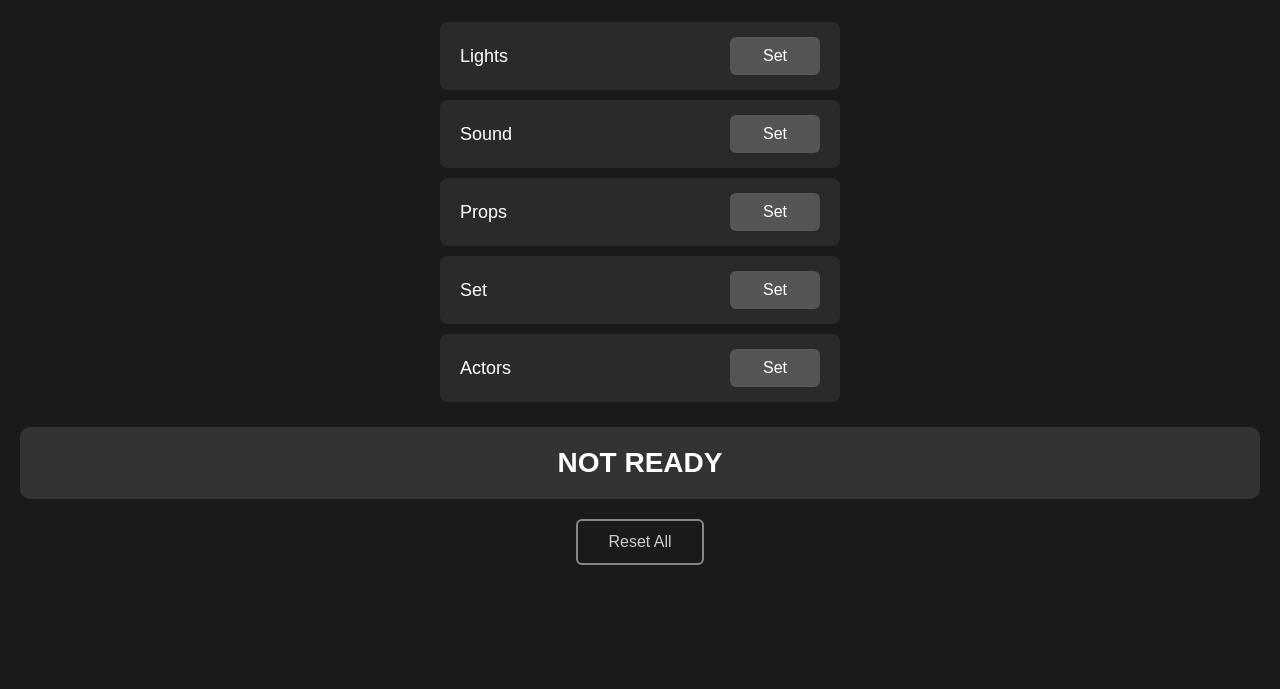
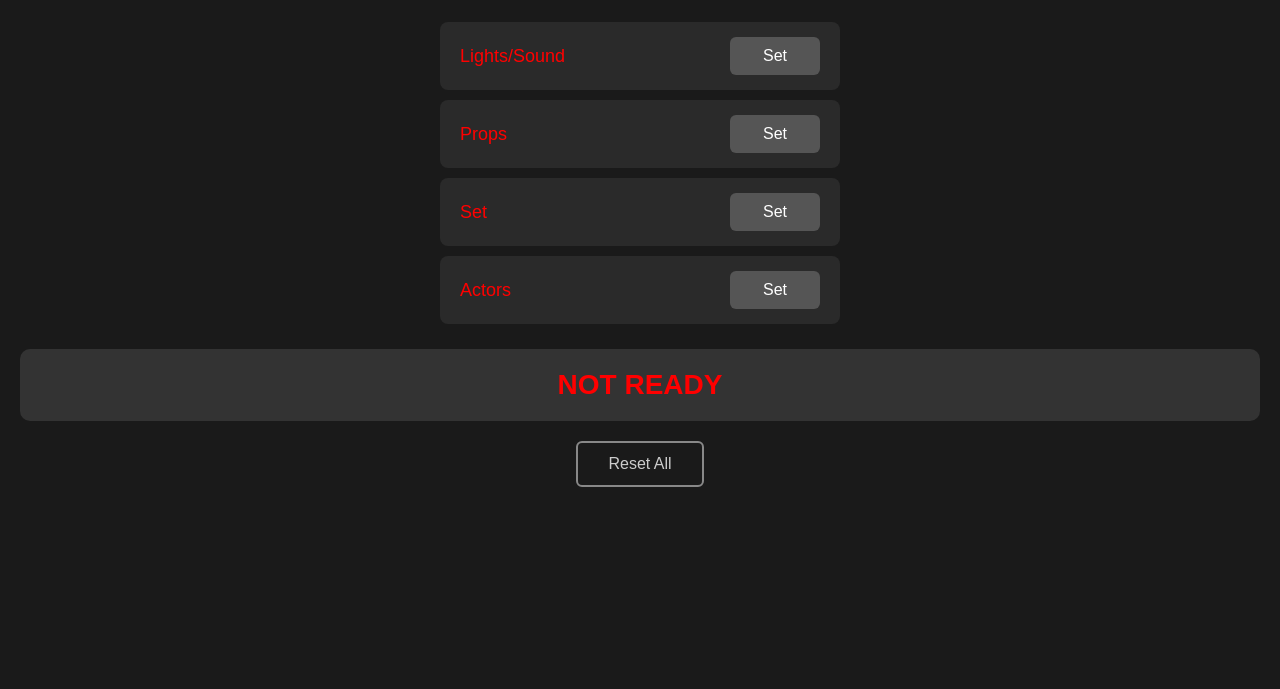
Before and after one commit to SkeletorIsSuperior/Stage-Ready-app-new, a plain HTML site: page index.html in a window 1280 px wide. Shown: the part 111-800 px from the top of the page. Drawn offline with Linux system fonts and the light colour scheme.

Commit message:
Update index.html

```diff
--- a/index.html
+++ b/index.html
@@ -8,7 +8,7 @@
     body {
       font-family: Arial, sans-serif;
       background: #1a1a1a;
-      color: white;
+      color: red;
       text-align: center;
       padding: 20px;
       margin: 0;
@@ -73,7 +73,7 @@
 
   <script>
     // 1. Define your departments (edit this list to match your theater)
-    const departments = ["Lights", "Sound", "Props", "Set", "Actors"];
+    const departments = ["Lights/Sound", "Props", "Set", "Actors"];
 
     // 2. Track the state of each one
     const state = {};
```
